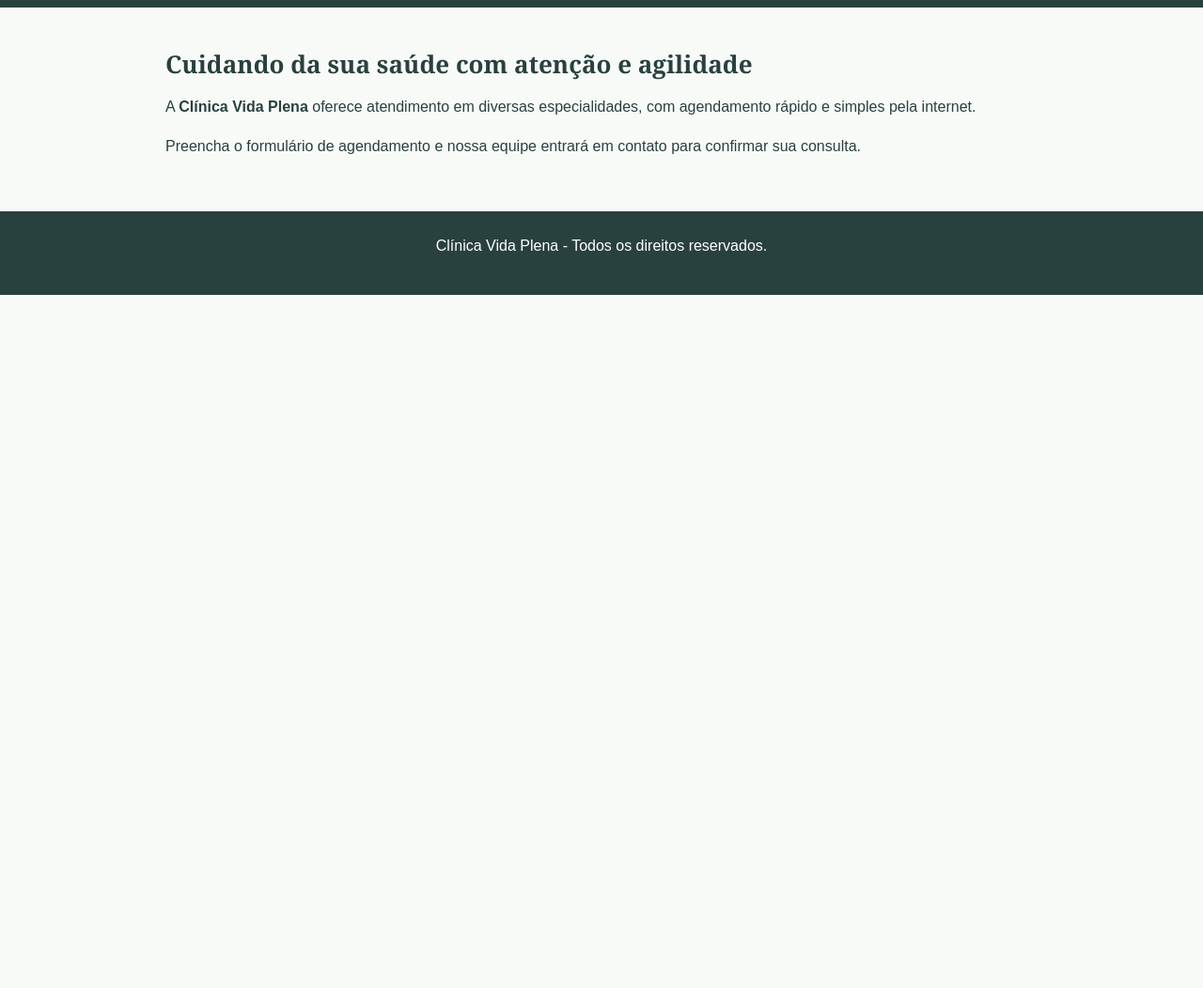
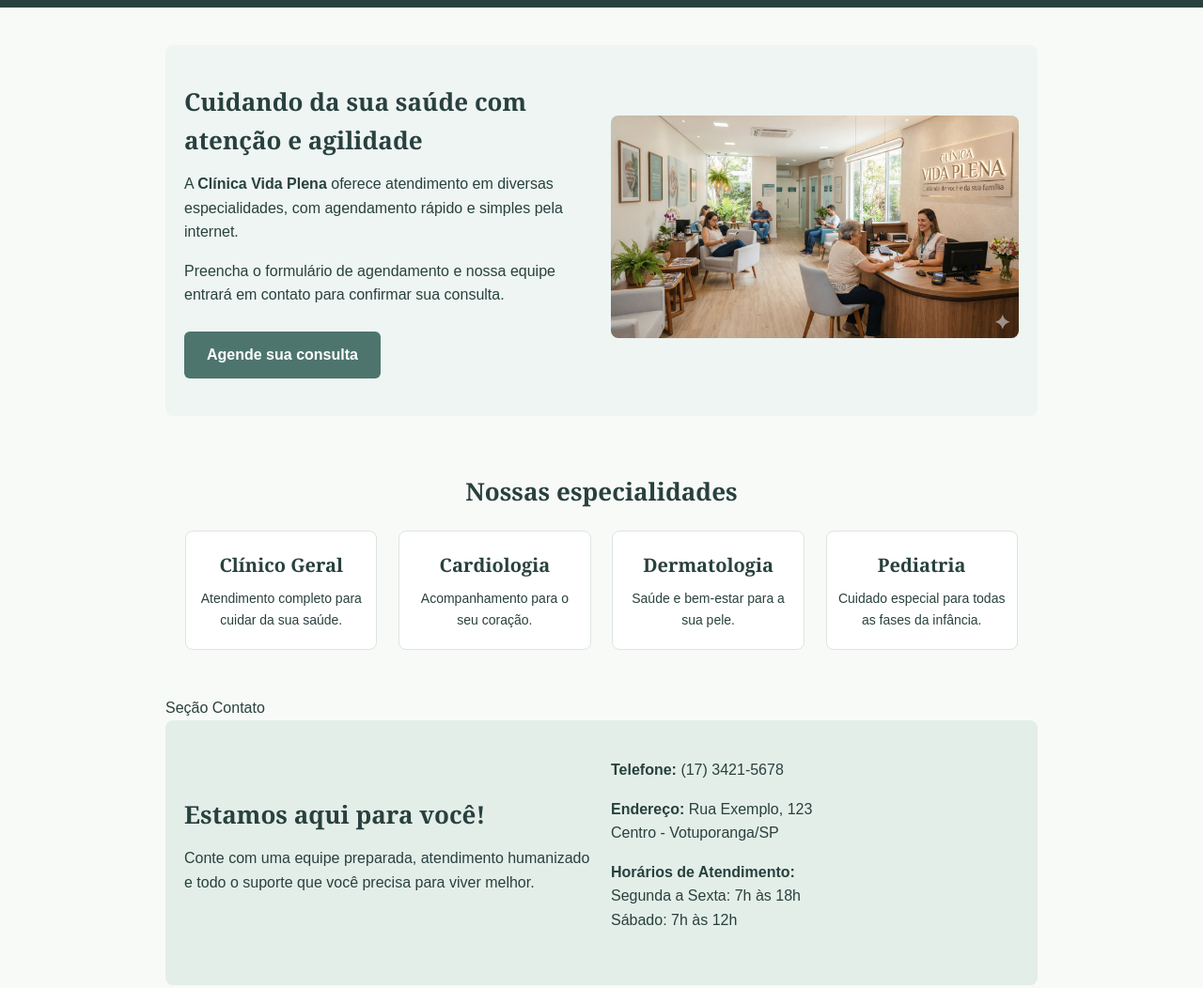
Before and after one commit to karinecroce-ops/Clinica-Vida-Plena-CSS, a plain HTML site: page index.html in a window 1280 px wide. Shown: the part 140-1192 px from the top of the page at 94% size. Before the commit the page ends 800 px from the top, so only its background shows below. Drawn offline with Linux system fonts and the light colour scheme.

Commit message:
Organização Final

```diff
--- a/agendamento.html
+++ b/agendamento.html
@@ -4,7 +4,8 @@
 <head>
     <meta charset="UTF-8">
     <meta name="viewport" content="width=device-width, initial-scale=1.0">
-    <title>Agendamento - Clínica Vida Plena </title>s
+    <title>Agendamento - Clínica Vida Plena </title>
+    <link rel="stylesheet" href="style.css">
 </head>
 
 <body>
@@ -20,10 +21,10 @@
         <h2>Agende sua consulta</h2>
         <form action="#" method="post">
             <label for="nome">Nome completo</label>
-            <input  type="text" name="nome" id="nome" required>
+            <input  type="text" name="nome" id="nome" required class="campo">
             <br>
             <label for="email">Email</label>
-            <input type="email" name="email" id="email">
+            <input type="email" name="email" id="email" rerquired class="campo">
             <br>
             <label for="telefone">Telefone:</label>
             <input
@@ -37,10 +38,10 @@
                 title="Digite com DDD. EX: (17) 98765-4321 ou 17987654321">
             <br>
             <label for="data">Data</label>
-            <input type="date" name="data" id="data" required >
+            <input type="date" name="data" id="data" required class="campo" >
             <br>
             <label for="hora">Hora</label>
-            <input type="time" name="hora" id="hora" required >
+            <input type="time" name="hora" id="hora" required class="campo" >
             <br>
             <label for="especialidades">Especialidades:</label>
             <select name="especialidades" id="especialidades" required>
--- a/index.html
+++ b/index.html
@@ -18,20 +18,64 @@
     </header>
 
     <main>
+        <!-- Seção Hero / Inicial -->
+        <section id="inicio">
+            <div class="inicio-texto">
                 <h2>Cuidando da sua saúde com atenção e agilidade</h2>
                 <p>
-            A <strong>Clínica Vida Plena</strong> oferece atendimento em diversas especialidades, com agendamento rápido
-            e simples pela internet.
+                    A <strong>Clínica Vida Plena</strong> oferece atendimento em diversas especialidades, com agendamento rápido e simples pela internet.
                 </p>
                 <p>
                     Preencha o formulário de agendamento e nossa equipe entrará em contato para confirmar sua consulta.
                 </p>
+                <a href="agendamento.html" class="botao">Agende sua consulta</a>
+            </div>
+            <div class="inicio-imagem">
+                <img src="sua-imagem-estetoscopio.jpg" alt="Estetoscópio e vaso de plantas">
+            </div>
+        </section>
+
+        <!-- Seção Especialidades -->
+        <section id="especialidades">
+            <h2>Nossas especialidades</h2>
+
+            <div class="card">
+                <h3>Clínico Geral</h3>
+                <p>Atendimento completo para cuidar da sua saúde.</p>
+            </div>
+
+            <div class="card">
+                <h3>Cardiologia</h3>
+                <p>Acompanhamento para o seu coração.</p>
+            </div>
+
+            <div class="card">
+                <h3>Dermatologia</h3>
+                <p>Saúde e bem-estar para a sua pele.</p>
+            </div>
+
+            <div class="card">
+                <h3>Pediatria</h3>
+                <p>Cuidado especial para todas as fases da infância.</p>
+            </div>
+        </section>
+
+        Seção Contato
+        <section id="informacoes">
+            <div class="informacao-texto">
+                <h2>Estamos aqui para você!</h2>
+                <p>Conte com uma equipe preparada, atendimento humanizado e todo o suporte que você precisa para viver melhor.</p>
+            </div>
+            <div class="informacao-detalhes">
+                <p> <strong>Telefone:</strong> (17) 3421-5678</p>
+                <p> <strong>Endereço:</strong> Rua Exemplo, 123<br>Centro - Votuporanga/SP</p>
+                <p> <strong>Horários de Atendimento:</strong> <br> Segunda a Sexta: 7h às 18h<br>Sábado: 7h às 12h</p>
+            </div>
+        </section>
     </main>
 
     <footer>
-        <p>
-            Clínica Vida Plena - Todos os direitos reservados.
-        </p>
+        <p>Clínica Vida Plena - Todos os direitos reservados.</p>
     </footer>
 </body>
 
--- a/style.css
+++ b/style.css
@@ -1,8 +1,9 @@
 /* Seletor Universal */
-*{
-  margin: 0;
-  padding: 0;
-  box-sizing: border-box;
+
+* {
+    margin: 0;
+    padding: 0;
+    box-sizing: border-box;
 }
 
 /* Seletor de TAG */
@@ -60,7 +61,11 @@
     margin: 0 16px;
 }
 
-/* Conteúdo */
+nav a:hover {
+    color: #c5ddd6;
+}
+
+/* Conteúdo Principal */
 
 main {
     max-width: 960px;
@@ -76,6 +81,7 @@
     text-align: center;
     padding: 24px 16px;
 }
+
 /* Seletor de Classe */
 
 .botao {
@@ -88,6 +94,10 @@
     margin-top: 10px;
 }
 
+.botao:hover {
+    background-color: #365a54;
+}
+
 .card {
     display: inline-block;
     vertical-align: top;
@@ -96,31 +106,56 @@
     background-color: #ffffff;
     border: 1px solid #dce5e2;
     border-radius: 8px;
-    padding: 20px;
+    padding: 20px 10px;
     text-align: center;
+}
+
+.card-icone {
+    width: 45px;
+    height: 45px;
+    margin-bottom: 12px;
+}
+
+.card h3 {
+    margin-bottom: 8px;
+    color: #29413e;
 }
 
 .card p {
     font-size: 14px;
-}
-
-.informacao {
-    display: inline-block;
-    width: 30%;
-    vertical-align: top;
-    padding: 15px;
+    margin-bottom: 0;
 }
 
 /* Seletor de ID */
 
 #inicio {
-    padding: 55px 20px;
+    padding: 40px 20px;
     background-color: #eef5f2;
-    text-align: left;
+    border-radius: 8px;
+    display: flex;
+    align-items: center;
+    justify-content: space-between;
+    gap: 20px;
+    margin-bottom: 40px;
+}
+
+.inicio-texto {
+    flex: 1;
+}
+
+.inicio-imagem {
+    flex: 1;
+    text-align: right;
+}
+
+.inicio-imagem img {
+    max-width: 100%;
+    height: auto;
+    border-radius: 8px;
 }
 
 #especialidades {
-    padding: 40px 0;
+    padding: 20px 0 40px 0;
     text-align: center;
 }
 
@@ -128,6 +163,14 @@
     padding: 40px 20px;
     background-color: #e4eee9;
     border-radius: 8px;
+    display: flex;
+    justify-content: space-between;
+    align-items: center;
+    gap: 20px;
+}
+
+.informacao-texto, .informacao-detalhes {
+    flex: 1;
 }
 
 #agendamento {
@@ -135,6 +178,7 @@
     border-radius: 8px;
     padding: 30px;
 }
+
 /* Seletor compartilhado */
 
 h1, h2, h3 {
@@ -164,3 +208,7 @@
     font-weight: bold;
     cursor: pointer;
 }
+
+button:hover {
+    background-color: #365a54;
+}
```
Also changed, not shown: sua-imagem-estetoscopio.jpg (added). Lines whose indentation alone changed are shown as unchanged.
